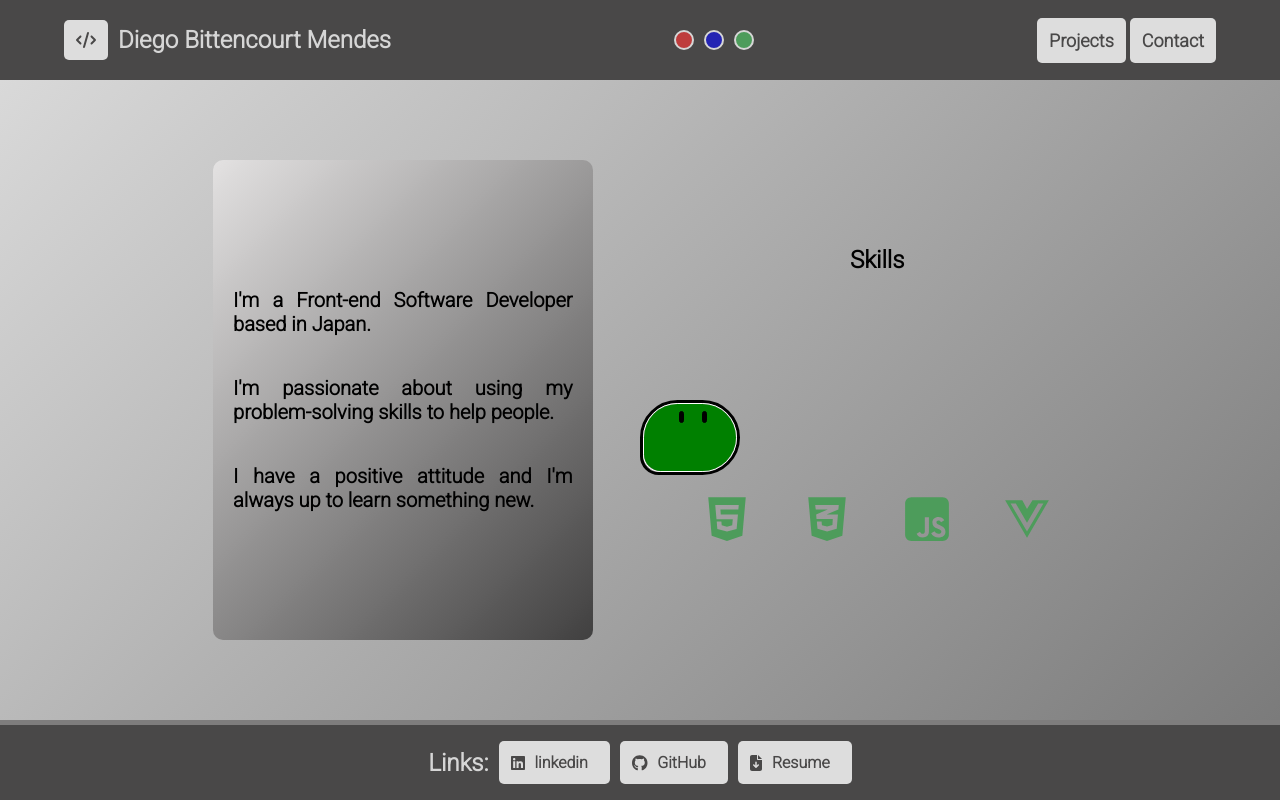
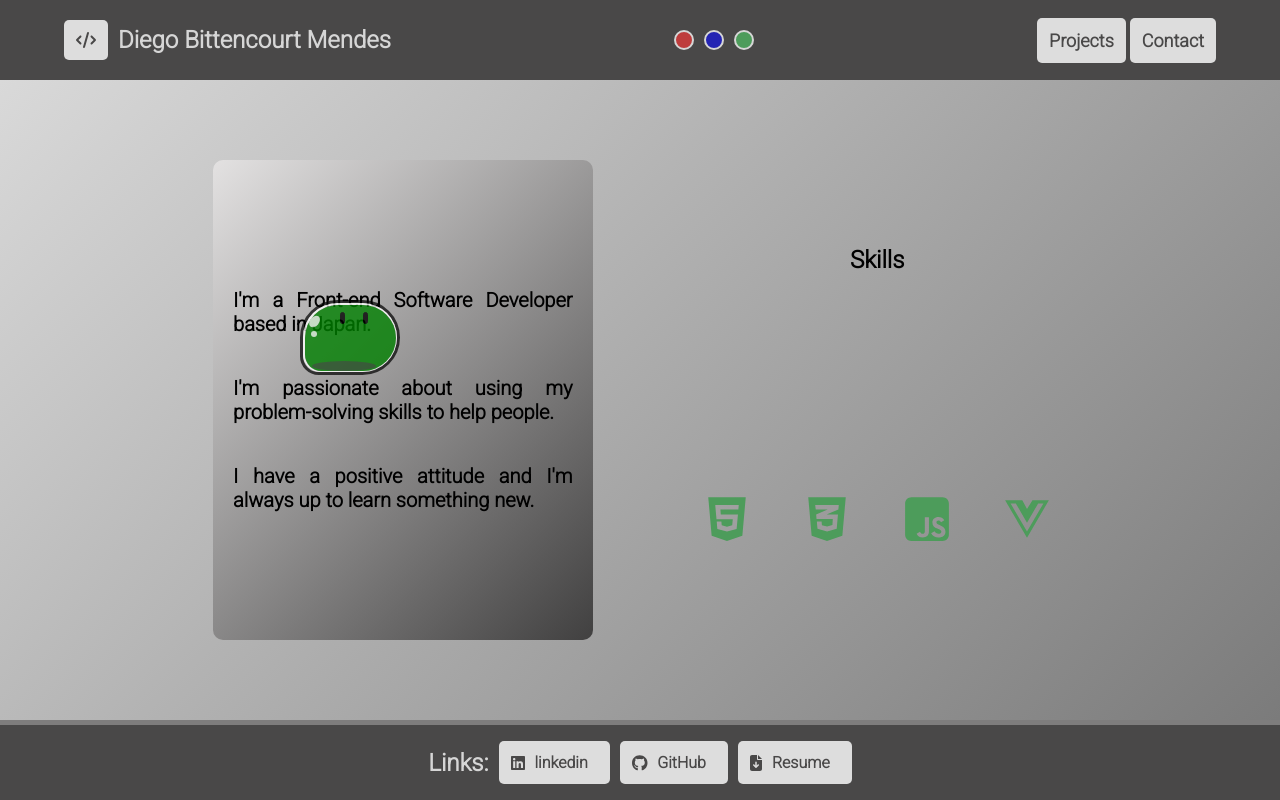
Before and after one commit to Diego-Bittencourt/portfolio_page, a Vue app: page / in a window 1280 px wide. Built offline with nearby package versions, Linux system fonts and the light colour scheme.

Commit message:
CHORE - movement, foot and white dots to the slime. Turn right/left

```diff
--- a/src/components/layout/TheSlime.vue
+++ b/src/components/layout/TheSlime.vue
@@ -1,5 +1,5 @@
 <template>
-  <div class="slimewrapper">
+  <div class="slimewrapper" :style="moveSlime">
     <div class="slimeoutlayer">
       <div class="slimesublayer">
         <div class="slimeinnerlayer" :class="color">
@@ -7,6 +7,9 @@
           <div class="left eye" :class="lefteyeshape"></div>
           <div class="right eye" :class="righteyeshape"></div>
           </div>
+          <div class="slimefoot"></div>
+          <div class="whitedot dot1"></div>
+          <div class="whitedot dot2"></div>
         </div>
       </div>
     </div>
@@ -19,8 +22,35 @@ export default {
   data() {
     return {
       slimeColor: "green",
-      color: this.color
+      color: this.color,
+      positionX: 300,
+      positionY: 300,
+      slimeDirection: 1
     };
+  },
+  mounted() {
+    //adding a Vanilla JS event listener to the window.
+    window.addEventListener('keypress', this.handleKeyPress);
+  },
+  methods: {
+    handleKeyPress(e) {
+      const keyCode = String(e.keyCode || e.code || e.keyIdentifier);
+      if (keyCode == "119") {
+        this.positionY = this.positionY - 10;
+      } else if (keyCode === "97") {
+        this.positionX = this.positionX - 10;
+        this.slimeDirection = -1;
+      } else if (keyCode === "115") {
+        this.positionY = this.positionY + 10;
+      } else if (keyCode === "100") {
+        this.positionX = this.positionX + 10;
+        this.slimeDirection = 1;
+      }
+
+
+      console.log(keyCode);
+
+    },
   },
   computed: {
     lefteyeshape () {
@@ -40,6 +70,9 @@ export default {
       }  else {
         return "rightgreeneyes";
       }
+    },
+    moveSlime() {
+      return "left: " + this.positionX + "px; top: " + this.positionY + "px; transform: scaleX(" + this.slimeDirection + ");"
     }
   }
 };
@@ -52,20 +85,45 @@ export default {
   height: 75px;
   left: 50%;
   top: 50%;
+  z-index: 5;
+  transition: 0.3s;
 }
 
 .slimeoutlayer {
-  border: 3px solid black;
+  border: 3px solid rgba(0, 0, 0, 0.712);
   border-radius: 100px 100px 100px 50px;
   width: 100%;
   height: 100%;
 }
 
 .slimesublayer {
-  border: 1px solid white;
+  border: 1px solid rgba(255, 255, 255, 0.801);
+  border-top: 2px solid rgba(255, 255, 255, 0.801);
+  border-left: 2px solid rgba(255, 255, 255, 0.801);
   height: 100%;
   width: 100%;
   border-radius: 100px 100px 100px 50px;
+}
+
+.whitedot {
+  border-radius: 100%;
+  background-color: rgba(255, 255, 255, 0.801);
+  position: absolute;
+}
+
+.dot1 {
+  width: 10%;
+  height: 20%;
+  top: 15%;
+  left: 5%;
+  transform: rotate(40deg);
+}
+
+.dot2 {
+  width: 6%;
+  height: 8%;
+  top: 40%;
+  left: 7%;
 }
 
 .slimeinnerlayer {
@@ -75,6 +133,7 @@ export default {
   width: 100%;
   border-radius: 100px 100px 100px 50px;
   transition: 1s;
+  opacity: 0.8;
 }
 
 .green {
@@ -153,4 +212,15 @@ export default {
 .rightblueeyes {
   transform: rotate(135deg);
 }
+
+.slimefoot {
+  width: 70%;
+  height: 10px;
+  position: absolute;
+  bottom: 0;
+  left: 8%;
+  background-color: rgba(48, 48, 48, 0.644);
+  border-radius: 100%;
+
+}
 </style>
```
